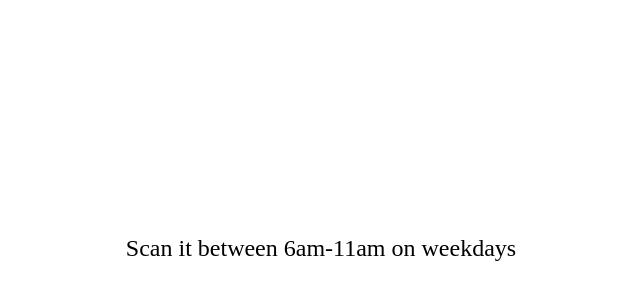
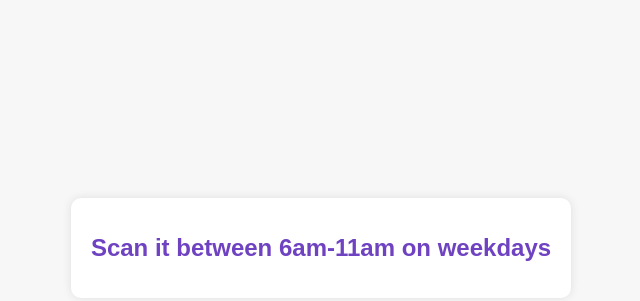
Before and after one commit to er404ror/error404, a plain HTML site: page index.html in a window 1280 px wide. Shown: the part 152-453 px from the top of the page, without its empty margins (319-959 px from the left). Drawn offline with Linux system fonts and the light colour scheme.

Commit message:
Update index.html

```diff
--- a/index.html
+++ b/index.html
@@ -3,24 +3,38 @@
 <head>
 <meta charset="UTF-8">
 <meta name="viewport" content="width=device-width, initial-scale=1.0">
-<title>Scan Time Message</title>
+<title>Scan Time</title>
 <style>
     body {
+        background-color: #f7f7f7;
+        font-family: Arial, sans-serif;
+        margin: 0;
+        padding: 0;
         display: flex;
         justify-content: center;
         align-items: center;
         height: 100vh;
-        margin: 0;
     }
-    .message {
+
+    .container {
+        max-width: 600px;
+        padding: 20px;
+        background-color: #fff;
+        border-radius: 10px;
+        box-shadow: 0 0 10px rgba(0, 0, 0, 0.1);
         text-align: center;
+    }
+
+    h1 {
+        color: #6f42c1;
         font-size: 24px;
+        font-weight: bold;
     }
 </style>
 </head>
 <body>
-<div class="message">
-    <p>Scan it between 6am-11am on weekdays</p>
-</div>
+    <div class="container">
+        <h1>Scan it between <span style="color: #6f42c1;">6am-11am</span> on weekdays</h1>
+    </div>
 </body>
 </html>
```
